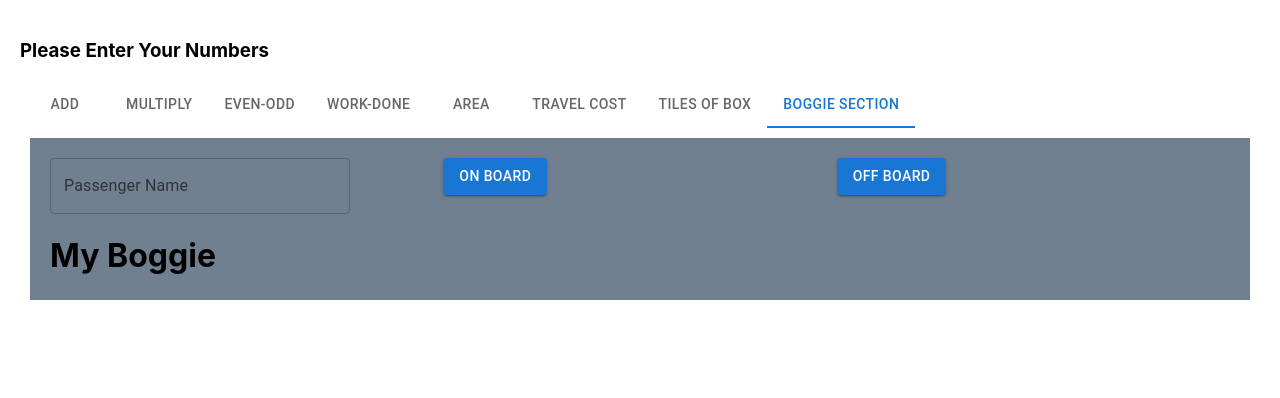
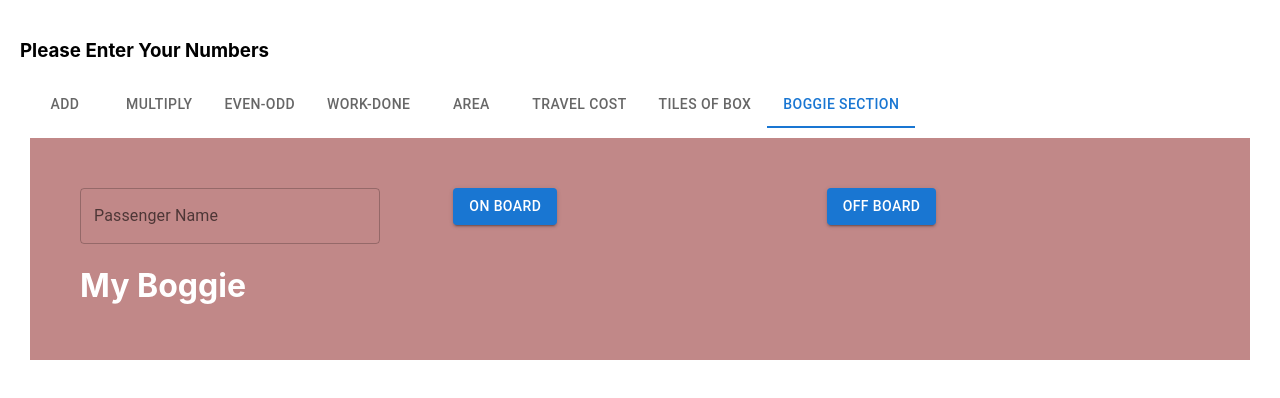
Before and after one commit to Zuber-Ahmed/DSA_UI_2022, a React (Create React App) app: page / in a window 1280 px wide. Shown: the top 398 px of the page. Built offline with nearby package versions, Linux system fonts and the light colour scheme.

Commit message:
updated files

```diff
--- a/src/components/Boggie.jsx
+++ b/src/components/Boggie.jsx
@@ -32,9 +32,13 @@ export const Boggie=()=>{
             <Grid container spacing={2}>
                 {passData.map((item)=>(
                 <Grid item xs={4}>
-                    <Card>
+                    <Grid
+                    container
+                    direction="column"
+                    justifyContent="flex-end"
+                    alignItems="flex-start">
                         {item}
-                    </Card>
+                    </Grid>
                 </Grid>
                 ))}
             </Grid>
--- a/src/components/Common.css
+++ b/src/components/Common.css
@@ -14,6 +14,7 @@
 }
 .sub2{
     margin: 10px;
-    background-color: slategray;
-    padding: 20px;
+    background-color: rgb(193, 136, 136);
+    color: white;
+    padding: 50px;
 }
```
